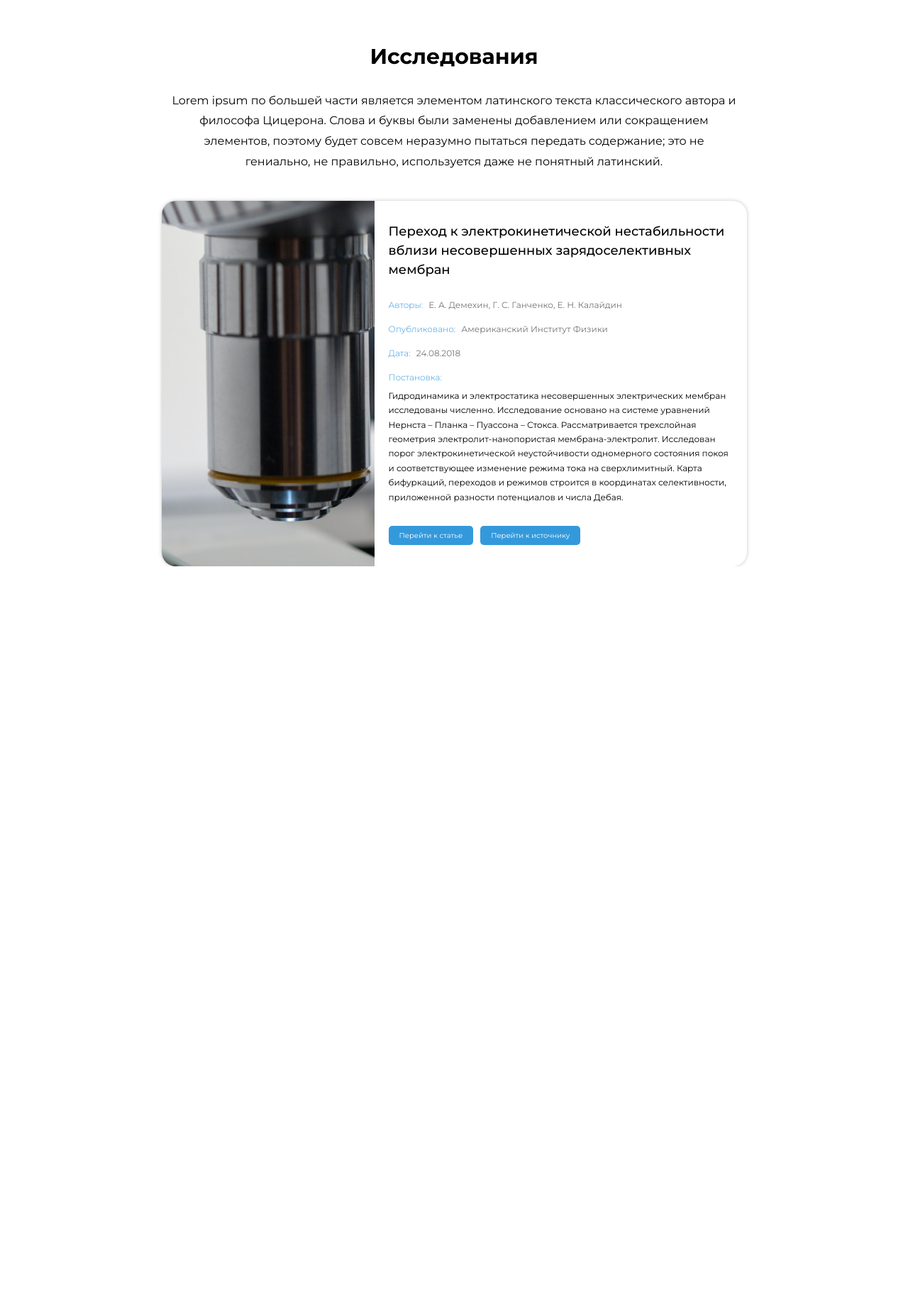
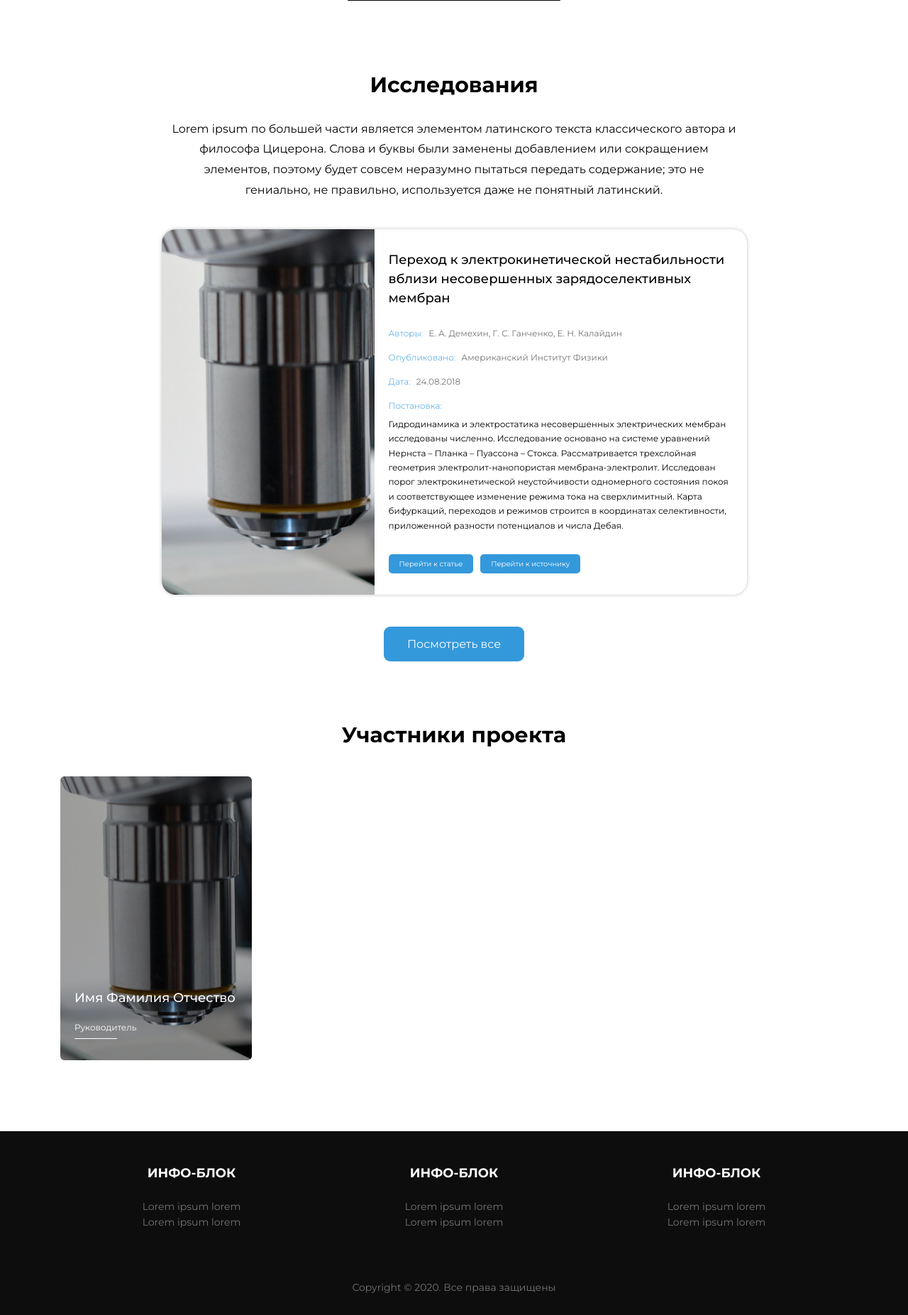
Before and after one commit to TommyIQ/RFFI-project, a PHP site: page / in a window 1280 px wide. Shown: the part 1230-3083 px from the top of the page at 71% size. Before the commit the page ends 2028 px from the top, so only its background shows below. Run offline with PHP 8.4, Linux system fonts and the light colour scheme.

Commit message:
Third commit

```diff
--- a/css/default.css
+++ b/css/default.css
@@ -13,7 +13,8 @@ html, body {
   --author-color: #E0E0E0;
   --box-shadow-color: rgba(138, 138, 138, 0.5);
   --additional-color: #3499DB;
-  --card-minor-color: #747474;
+  --minor-text-color: #747474;
+  --footer-color: #0D0D0D;
 }
 
 .container {
@@ -26,7 +27,7 @@ html, body {
 }
 
 .section {
-  margin-top: 80px;
+  margin-top: 100px;
 }
 
 .section__title {
@@ -45,3 +46,21 @@ html, body {
 .box-shadow {
   box-shadow: 0 0 5px 0 var(--box-shadow-color);
 }
+
+.action-button {
+  font-size: 10px;
+  border-radius: 5px;
+  padding: 7px 15px;
+  text-decoration: none;
+  color: #fff;
+  background: var(--additional-color);
+}
+
+.main-button {
+  font-size: 16px;
+  border-radius: 9px;
+  padding: 15px 33px;
+  text-decoration: none;
+  color: #fff;
+  background: var(--additional-color);
+}
--- a/css/index.css
+++ b/css/index.css
@@ -202,7 +202,7 @@
 
 .research__span {
   font-size: 12px;
-  color: var(--card-minor-color);
+  color: var(--minor-text-color);
 }
 
 .research__span-colored {
@@ -227,11 +227,123 @@
   margin-right: 10px;
 }
 
-.research__link {
-  font-size: 10px;
-  border-radius: 5px;
-  padding: 7px 15px;
-  text-decoration: none;
+
+.research__bottom {
+  text-align: center;
+  margin-top: 60px;
+}
+
+
+/* contributors */
+.contributors__content {
+  margin-top: 40px;
+}
+
+.contributors__member {
   color: #fff;
-  background: var(--additional-color);
+  position: relative;
+  border-radius: 6px;
+  overflow: hidden;
+  width: 100%;
+  max-width: 270px;
+  height: 100%;
+  min-height: 400px;
 }
+
+.contributors__member::before {
+  content: "";
+  display: block;
+  position: absolute;
+  top: 0;
+  left: 0;
+  z-index: -1;
+  width: 100%;
+  height: 100%;
+  background-color: rgba(0, 0, 0, 0.3);
+}
+
+.contributors__member-img {
+  position: absolute;
+  top: 0;
+  left: 0;
+  z-index: -2;
+  width: 100%;
+  height: 100%;
+  object-fit: cover;
+}
+
+.contributors__member-content {
+  position: absolute;
+  box-sizing: border-box;
+  padding: 30px 20px;
+  bottom: 0;
+  left: 0;
+}
+
+.contributors__member-name {
+  font-size: 18px;
+  margin: 0 0 20px 0;
+  font-weight: 500;
+}
+
+.contributors__member-position {
+  font-size: 12px;
+}
+
+.contributors__member-position::after {
+  content: "";
+  display: block;
+  margin-top: 7px;
+  width: 60px;
+  height: 1px;
+  background-color: #fff;
+}
+
+
+/* footer */
+.footer {
+  padding: 30px 0;
+  width: 100%;
+  color: #fff;
+  background: var(--footer-color);
+}
+
+.footer__content {
+  display: flex;
+  flex-wrap: wrap;
+  box-sizing: border-box;
+  justify-content: space-around;
+  margin-bottom: 70px;
+}
+
+.footer__element {
+  text-align: center;
+  flex-basis: 220px;
+}
+
+.footer__title {
+  font-size: 18px;
+  font-weight: bold;
+  text-transform: uppercase;
+  margin-bottom: 25px;
+}
+
+.footer__item {
+  display: flex;
+  flex-direction: column;
+}
+
+.footer__text {
+  color: var(--minor-text-color);
+  font-size: 14px;
+  line-height: 160%;
+}
+
+.footer__rights {
+  text-align: center;
+}
+
+.footer__rights-span {
+  font-size: 14px;
+  color: var(--minor-text-color);
+}
--- a/css/media-index.css
+++ b/css/media-index.css
@@ -64,6 +64,7 @@
   }
 
   .header__burger-elem-active:nth-child(1) {
+    margin-top: -4px;
     transform: rotate(225deg);
   }
 
@@ -103,6 +104,27 @@
   .research__right {
     flex-basis: 100%;
   }
+
+
+  /* footer */
+  .footer__content {
+    flex-direction: column;
+    align-items: center;
+    justify-content: flex-start;
+  }
+
+  .footer__element {
+    flex-basis: auto;
+    margin-bottom: 30px;
+  }
+
+  .footer__element:last-child {
+    margin-bottom: 0;
+  }
+
+  .footer__rights-span {
+    font-size: 12px;
+  }
 }
 
 
@@ -114,6 +136,11 @@
 
   .section__parag {
     font-size: 14px;
+  }
+
+  .main-button {
+    font-size: 14px;
+    padding: 12px 25px;
   }
 
 
--- a/index.html
+++ b/index.html
@@ -169,8 +169,8 @@
               </div>
 
               <div class="research__links">
-                <a href="#" class="research__link">Перейти к статье</a>
-                <a href="#" class="research__link">Перейти к источнику</a>
+                <a href="#" class="research__link action-button">Перейти к статье</a>
+                <a href="#" class="research__link action-button">Перейти к источнику</a>
               </div>
 
             </div>
@@ -178,8 +178,74 @@
 
         </div>
 
+        <div class="research__bottom">
+          <a href="#" class="main-button">
+            Посмотреть все
+          </a>
+        </div>
+
       </div>
     </section>
+
+
+    <!-- contributors -->
+    <section class="section contributors">
+      <div class="container">
+        <h3 class="section__title">Участники проекта</h3>
+
+        <div class="contributors__content">
+
+          <div class="contributors__member">
+            <div class="contributors__member-content">
+              <h5 class="contributors__member-name">Имя Фамилия Отчество</h5>
+              <span class="contributors__member-position">Руководитель</span>
+            </div>
+            <img class="contributors__member-img" src="./img/img.png" alt="#">
+          </div>
+
+        </div>
+      </div>
+    </section>
+
+
+    <!-- footer -->
+
+	<footer class="section footer">
+		<div class="container">
+			<div class="footer__content">
+
+				<div class="footer__element">
+          <h3 class="footer__title">Инфо-блок</h3>
+          <div class="footer__item">
+            <span class="footer__text">Lorem ipsum lorem</span>
+            <span class="footer__text">Lorem ipsum lorem</span>
+          </div>
+				</div>
+
+				<div class="footer__element">
+					<h3 class="footer__title">Инфо-блок</h3>
+					<div class="footer__item">
+            <span class="footer__text">Lorem ipsum lorem</span>
+            <span class="footer__text">Lorem ipsum lorem</span>
+					</div>
+				</div>
+
+				<div class="footer__element">
+					<h3 class="footer__title">Инфо-блок</h3>
+					<div class="footer__item">
+            <span class="footer__text">Lorem ipsum lorem</span>
+            <span class="footer__text">Lorem ipsum lorem</span>
+					</div>
+				</div>
+
+			</div>
+
+			<div class="footer__rights">
+				<span class="footer__rights-span">Copyright © 2020. Все права защищены</span>
+			</div>
+		</div>
+	</footer>
+
 
 
   <script src="./libs/glide-3.4.1/glide.min.js"></script>
```
